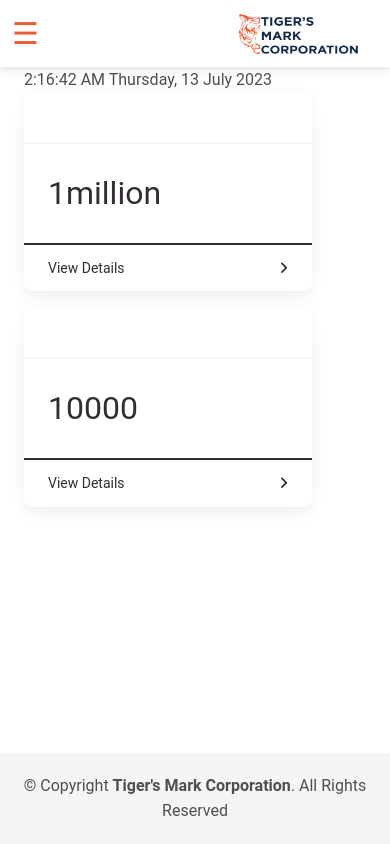
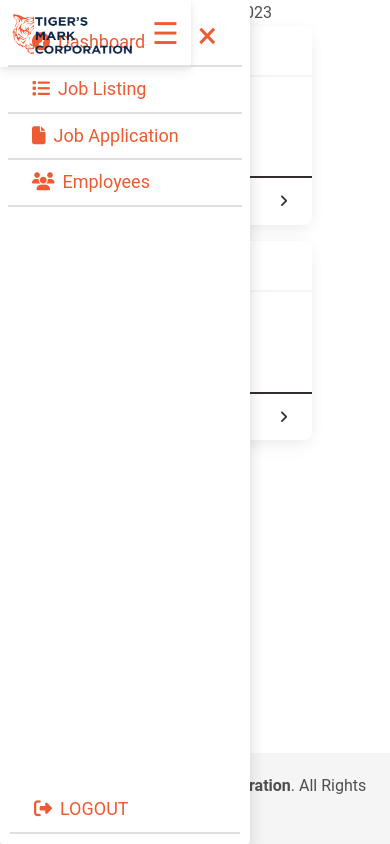
Before and after one commit to J-i-w-o-o/HR-Management-System, a PHP site: page /admin/index.php in a window 390 px wide. Run offline with PHP 8.4, Linux system fonts and the light colour scheme; the visitor is signed in with stand-in values (Sample User, id 1); some libraries are stand-ins or nearby versions.

Commit message:
RESPONSIVE

```diff
--- a/admin/templates/navbar.php
+++ b/admin/templates/navbar.php
@@ -12,13 +12,18 @@
     </div>
   </div>
   <nav class="navbar navbar-expand-lg" data-bs-theme="dark">
-    <div class="container-fluid ">
-      <span style="font-size: 30px; cursor: pointer; color: #ec5b33; " onclick="openNav()">&#9776;</span>
-      <a class="navbar-brand" href="index.php?dashboard">
-        <img src="../assets/images/TMC_LOGO.png" alt="Logo" width="120" height="40">
-      </a>
+  <div class="container-fluid ">
+    <a class="navbar-brand" href="index.php?dashboard">
+      <img src="../assets/images/TMC_LOGO.png" alt="Logo" width="120" height="40">
+    </a>
+    <span style="font-size: 30px; cursor: pointer; color: #ec5b33; " onclick="openNav()"> &#9776;</span>
+    <div class="collapse navbar-collapse" id="navbarNav">
+      <ul class="navbar-nav ml-auto">
+        <!-- Your navigation items go here -->
+      </ul>
     </div>
-  </nav>
+  </div>
+</nav>
 
 
   <?php
--- a/assets/css/navbar.css
+++ b/assets/css/navbar.css
@@ -23,9 +23,7 @@
   height: 100%;
   z-index: 1;
   overflow-x: hidden;
-  padding-top: 60px;
-  transition: 0.5s;
-  width: 0;
+  padding-top: 20px;
   overflow-y: auto;
 }
 
@@ -50,7 +48,7 @@
   right: 25px;
   font-size: 36px;
   margin-left: 50px;
-  transition: 0.3s;
+
 }
 .sidenav-footer {
 position: absolute;
@@ -70,7 +68,8 @@
 }
 .navbar {
   background-color: transparent;
-
+  position: fixed;
+  z-index: 1;
 }
 
 .navbar-toggler-icon {
@@ -81,6 +80,7 @@
   color: #12294a;
   padding: 8px 16px;
 }
+
 .breadcrumb{
 
  display: flex;
@@ -97,7 +97,7 @@
 
 @media screen and (max-height: 450px) {
   #main{
-    display: hi;
+    display: none;
 
   }
 }
```
